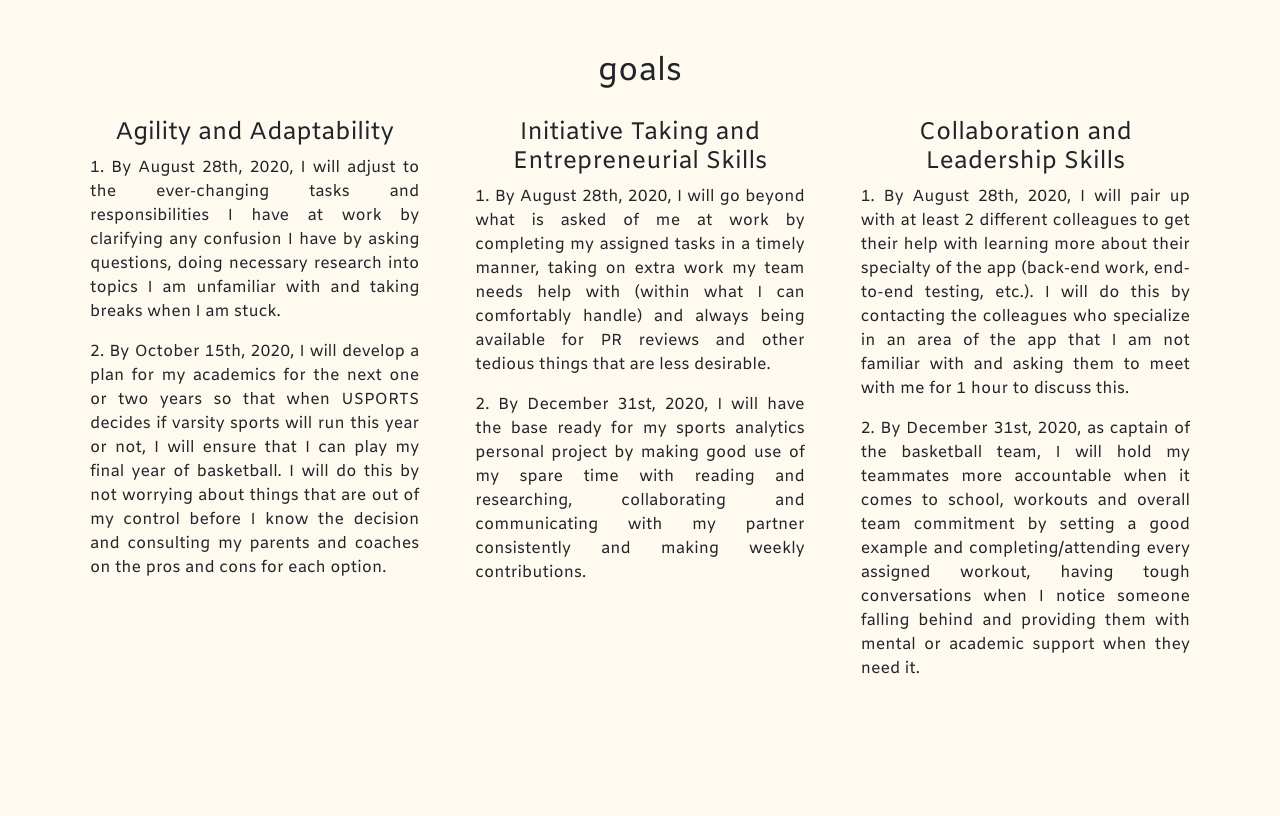
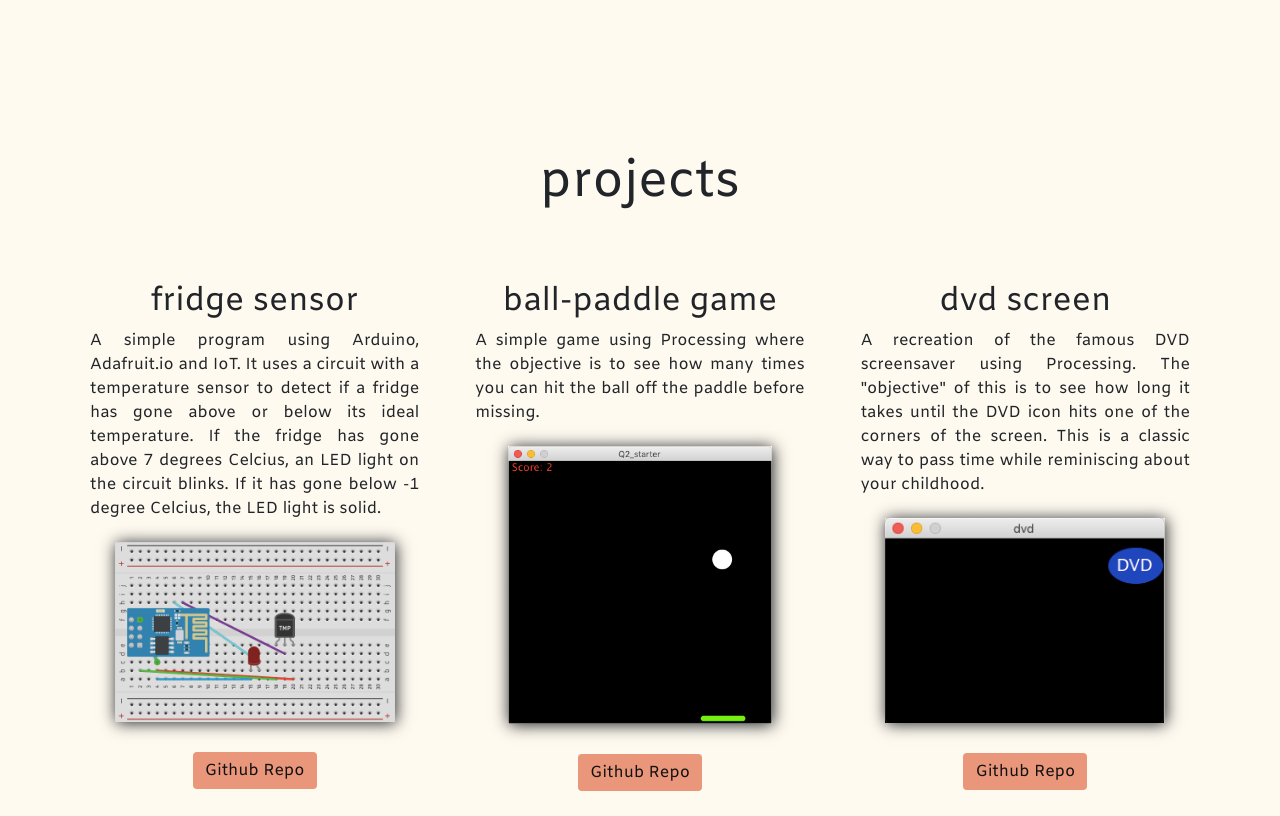
Before and after one commit to emmajonas/old-website, a plain HTML site: page index.html in a window 1280 px wide. Shown: the part 3401-4217 px from the top of the page. Drawn offline with nearby package versions, Linux system fonts and the light colour scheme.

Commit message:
removed goals section

```diff
--- a/index.html
+++ b/index.html
@@ -55,8 +55,6 @@
                     Now, I have one more year left to play basketball and three more semesters left of school! I miraculously landed a software developer internship with IBM for the summer and I’m excited for what the future holds.
                     <br><br>
                     On the daily, you can find me enjoying a nice episode of Jeopardy, doing a crossword puzzle or listening to Fleetwood Mac.
-                    <br><br>
-                    <a href="https://youtu.be/tlcJpHKVhR8" target="_blank">Click here for my "Why Me?" Video</a>
                     </p>
                 </div>
                 <div class="pics">
@@ -172,32 +170,6 @@
                             <li>Implemented a new system to more accurately track student-athlete turnover and graduation rates from each individual team and from varsity athletics as a whole</li>
                             <li>Used Excel to record information for the varsity calendar, including payroll, important academic dates and varsity schedules</li>
                         </ul>
-                    </div>
-                </div>
-            </div>
-            <div id="goals">
-                <h2>goals</h2>
-                <div class="content">
-                    <div class="goalgroups">
-                        <h4>Agility and Adaptability</h4>
-                        <p>1. By August 28th, 2020, I will adjust to the ever-changing tasks and responsibilities I have at work by clarifying any confusion I have by asking questions, doing necessary research into topics I am unfamiliar with and taking breaks when I am stuck.
-                        </p>
-                        <p>
-                        2. By October 15th, 2020, I will develop a plan for my academics for the next one or two years so that when USPORTS decides if varsity sports will run this year or not, I will ensure that I can play my final year of basketball. I will do this by not worrying about things that are out of my control before I know the decision and consulting my parents and coaches on the pros and cons for each option.</p>
-                    </div>
-                    <div class="goalgroups">
-                        <h4>Initiative Taking and Entrepreneurial Skills</h4>
-                        <p>1. By August 28th, 2020, I will go beyond what is asked of me at work by completing my assigned tasks in a timely manner, taking on extra work my team needs help with (within what I can comfortably handle) and always being available for PR reviews and other tedious things that are less desirable.
-                        </p>
-                        <p>2. By December 31st, 2020, I will have the base ready for my sports analytics personal project by making good use of my spare time with reading and researching, collaborating and communicating with my partner consistently and making weekly contributions.
-                        </p>
-                    </div>
-                    <div class="goalgroups">
-                        <h4>Collaboration and Leadership Skills</h4>
-                        <p>1. By August 28th, 2020, I will pair up with at least 2 different colleagues to get their help with learning more about their specialty of the app (back-end work, end-to-end testing, etc.). I will do this by contacting the colleagues who specialize in an area of the app that I am not familiar with and asking them to meet with me for 1 hour to discuss this.
-                        </p>
-                        <p>2. By December 31st, 2020, as captain of the basketball team, I will hold my teammates more accountable when it comes to school, workouts and overall team commitment by setting a good example and completing/attending every assigned workout, having tough conversations when I notice someone falling behind and providing them with mental or academic support when they need it.
-                        </p>
                     </div>
                 </div>
             </div>
--- a/style.css
+++ b/style.css
@@ -147,12 +147,12 @@ html {
     margin-bottom: 30px;
 }
 
-.jobs, .school, .goalgroups {
+.jobs, .school {
     padding: 20px 20px 10px 20px;
     text-align: justify;
 }
 
-.school h4, .school h5, .school h6, .jobs h4, .jobs h5, .jobs h6, .goalgroups h4 {
+.school h4, .school h5, .school h6, .jobs h4, .jobs h5, .jobs h6 {
     text-align: center
 }
 
```
